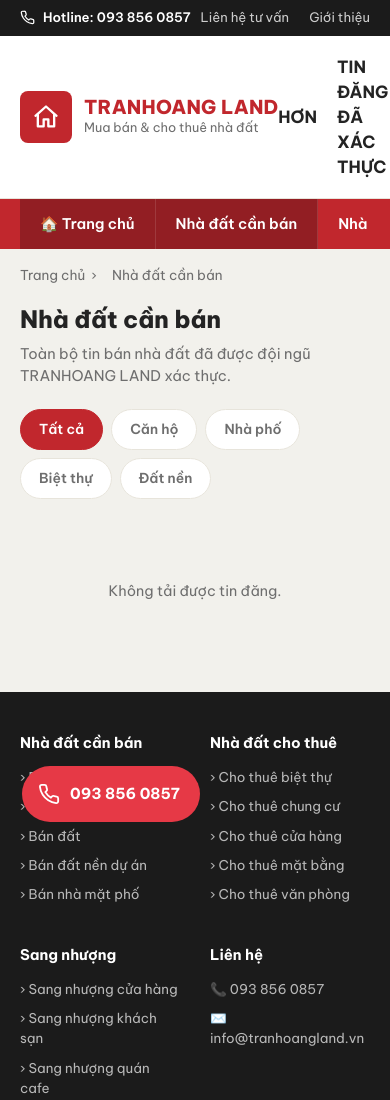
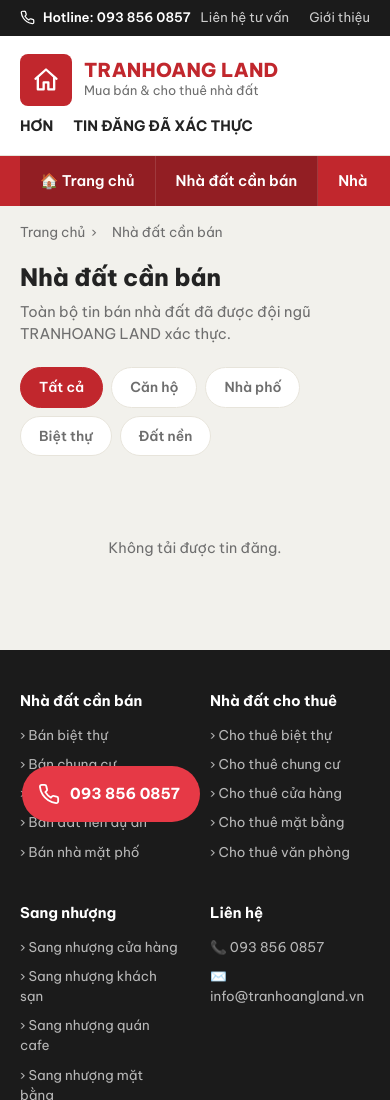
Before and after one commit to nganscb2020/toam-backend, a website: page public/danh-sach-ban.html in a window 390 px wide. Shown: the top 1100 px of the page. Drawn offline with Linux system fonts and the light colour scheme; no server answers.

Commit message:
Sua logo va banner tren dien thoai

```diff
--- a/public/danh-sach-ban.html
+++ b/public/danh-sach-ban.html
@@ -41,6 +41,11 @@
   .promo-banner{ display:flex; align-items:center; gap:10px; font-weight:700; font-size:1.05rem; }
   .promo-banner .tag{ color: var(--ink); }
   .promo-banner .big{ color: var(--red-bright); font-size:1.6rem; }
+  @media (max-width: 620px){
+    .header-row{ flex-wrap:wrap; gap:10px 14px; }
+    .promo-banner{ order:3; width:100%; font-size:0.9rem; flex-wrap:wrap; }
+    .promo-banner .big{ font-size:1.25rem; }
+  }
 
   nav.main-nav{ background: var(--red); }
   nav.main-nav ul{ display:flex; max-width:1240px; margin:0 auto; }
```
Also changed, not shown: public/danh-sach-sang-nhuong.html (+5 -0 lines), public/danh-sach-thue.html (+5 -0 lines), public/du-an-chi-tiet.html (+5 -0 lines), public/gioi-thieu.html (+5 -0 lines), public/listing.html (+5 -0 lines), public/sang-nhuong-chi-tiet.html (+5 -0 lines), public/tin-tuc-chi-tiet.html (+5 -0 lines).
